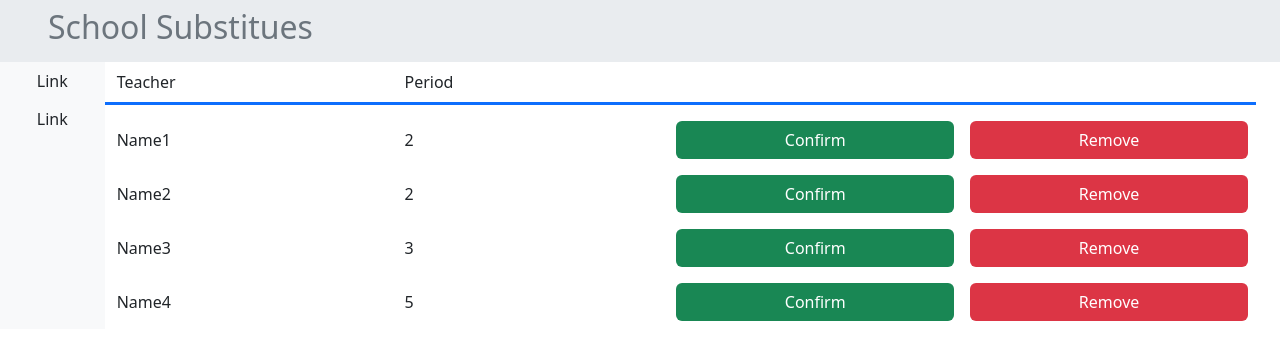
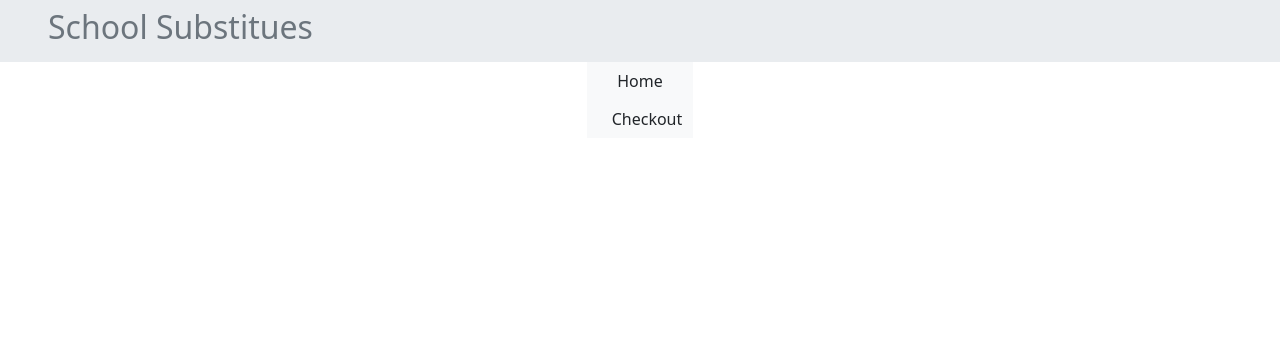
Before and after one commit to KevinZhang2135/School-Attendance, a React (Create React App) app in the folder flask_react/: page / in a window 1280 px wide. Shown: the top 360 px of the page. Built offline with nearby package versions, Linux system fonts and the light colour scheme.

Commit message:
Griding Again

```diff
--- a/flask_react/src/App.js
+++ b/flask_react/src/App.js
@@ -1,17 +1,10 @@
 import React, { Component } from "react";
 import { Routes, Route } from "react-router-dom";
 import Home from "./components/home";
+import Checkout from "./components/checkout";
 import "./App.css";
 
 export default class App extends Component {
-    /*<NavBar />
-    <main className="container-fluid row">
-        <NavTabs />
-        <Substitues
-            teachers={this.state.substitues}
-            onDelete={this.handleDelete}
-        />
-    </main>*/
     state = {
         teachers: [
             { id: 1, name: "Name1", period: 2 },
@@ -23,17 +16,19 @@ export default class App extends Component {
 
     handleDelete = (id) => {
         console.log("Called");
-        const newSubList = this.state.substitues.filter((sub) => sub.id !== id);
-        this.setState({ substitues: newSubList });
+        const newSubList = this.state.teachers.filter((sub) => sub.id !== id);
+        this.setState({ teachers: newSubList });
     };
 
     render() {
         return (
             <Routes>
+                <Route path="/" element={<Home />} />
+
                 <Route
-                    path="/"
+                    path="/checkout"
                     element={
-                        <Home
+                        <Checkout
                             teachers={this.state.teachers}
                             onDelete={this.handleDelete}
                         />
--- a/flask_react/src/components/home.jsx
+++ b/flask_react/src/components/home.jsx
@@ -1,20 +1,14 @@
 import React, { Component } from "react";
-import Substitues from "./substitues";
 import NavBar from "./navbar";
 import NavTabs from "./navtabs";
 
 export default class Home extends Component {
     render() {
-        const { teachers, handleDelete } = this.props;
         return (
             <React.Fragment>
                 <NavBar />
-                <main className="container-fluid row">
+                <main className="container-fluid p-0 m-0 row">
                     <NavTabs />
-                    <Substitues
-                        teachers={teachers}
-                        onDelete={handleDelete}
-                    />
                 </main>
             </React.Fragment>
         );
--- a/flask_react/src/components/navtabs.jsx
+++ b/flask_react/src/components/navtabs.jsx
@@ -1,11 +1,12 @@
 import React, { Component } from "react";
+import { Link } from "react-router-dom";
 
 export default class NavTabs extends Component {
     render() {
         return (
-            <div className="bg-body-tertiary container col-1 p-0">
-                <button className="btn container-fluid rounded-0">Link</button>
-                <button className="btn container-fluid rounded-0">Link</button>
+            <div className="bg-body-tertiary container col-1">
+                <Link to=".." className="btn container-fluid rounded-0">Home</Link>
+                <Link to="/checkout" className="btn container-fluid rounded-0">Checkout</Link>
 
             </div>
         );
--- a/flask_react/src/components/substitue.jsx
+++ b/flask_react/src/components/substitue.jsx
@@ -9,16 +9,16 @@ class Substitue extends Component {
                     {teacher.name}
                 </span>
 
-                <span className="align-middle text-start col">
+                <span className="align-middle text-start col-3">
                     {teacher.period}
                 </span>
 
-                <button className="btn bg-success text-white m-2 col">
+                <button className="btn bg-success text-white m-2 col-3">
                     Confirm
                 </button>
 
                 <button
-                    className="btn bg-danger text-white m-2 col"
+                    className="btn bg-danger text-white m-2 col-3"
                     onClick={() => onDelete(teacher.id)}
                 >
                     Remove
--- a/flask_react/src/components/substitues.jsx
+++ b/flask_react/src/components/substitues.jsx
@@ -5,8 +5,8 @@ class Substitues extends Component {
     render() {
         const { teachers, onDelete } = this.props;
         return (
-            <div className="col">
-                <div className="align-items-center border-bottom border-primary border-3 row mb-2 p-0">
+            <div className="col-11">
+                <div className="align-items-center border-bottom border-primary border-3 row mb-2">
                     <span className="align-start text-start col-3 m-2 me-0 ms-0">
                         Teacher
                     </span>
```
Also changed, not shown: flask_react/src/components/counter.jsx (deleted, +0 -54 lines), flask_react/src/components/counters.jsx (deleted, +0 -27 lines).
